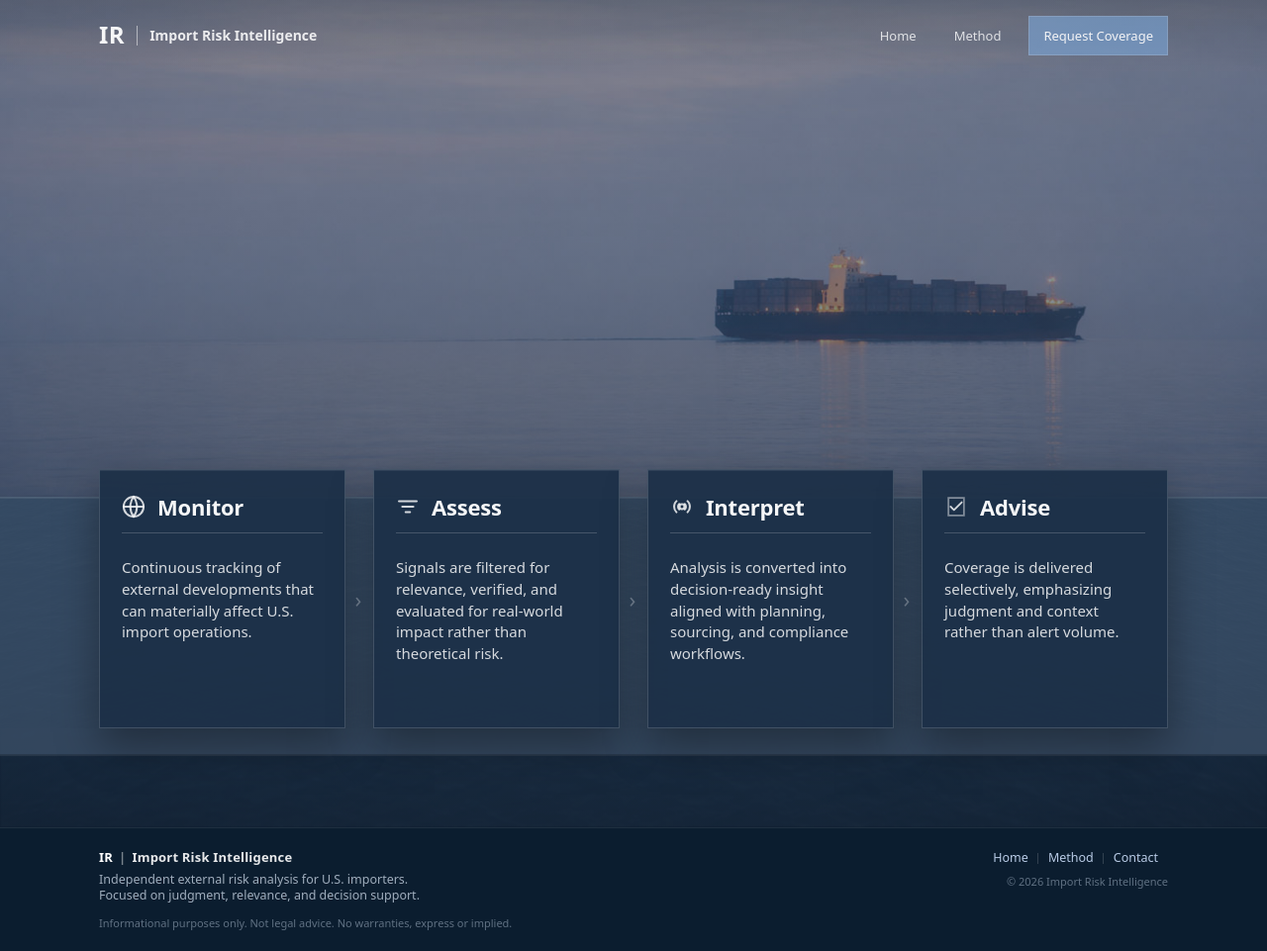
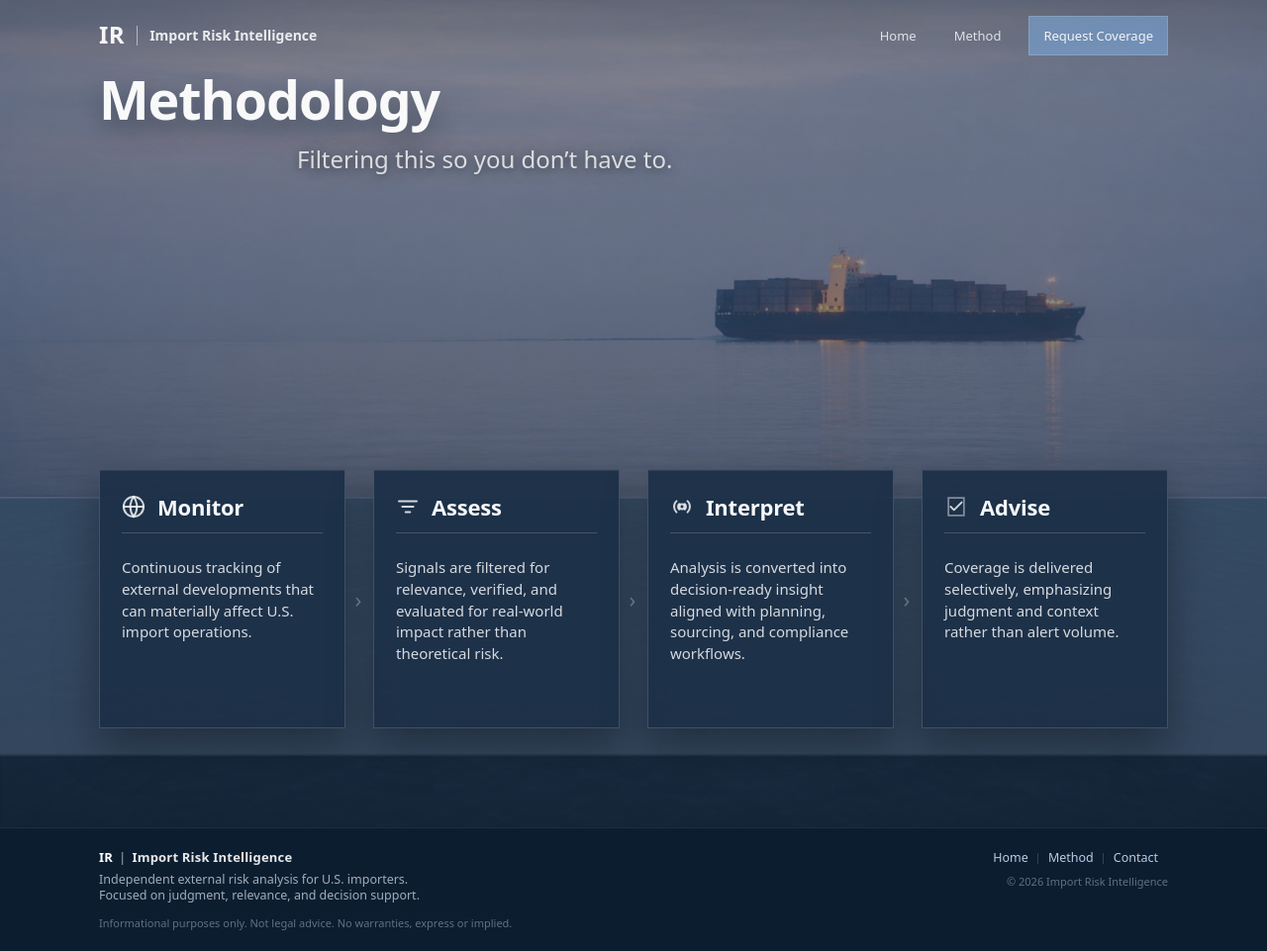
Before and after one commit to importrisk/import-risk-intelligence-site, a Jekyll site: the page built from method.html, in a window 1280 px wide. Shown: the whole page at 99% size. Built offline with Jekyll 4.4.1, drawn with Linux system fonts in a browser that asks for light colours.

Commit message:
Update method.html

```diff
--- a/method.html
+++ b/method.html
@@ -9,14 +9,16 @@ description: How Import Risk Intelligence evaluates and tracks supply-chain risk
   <!-- =========================================================
        METHOD HERO
        ========================================================= -->
-  <section class="method-hero" aria-label="Method hero">
-    <div class="method-hero-bg" aria-hidden="true"></div>
+ <section class="method-hero" aria-label="Method hero">
+  <div class="method-hero-bg" aria-hidden="true"></div>
 
-    <div class="container">
-      <!-- Intentionally empty for now -->
+  <div class="container">
+    <div class="method-hero-inner">
+      <h1 class="hero-title">Methodology</h1>
+      <p class="hero-subtitle">Filtering this so you don’t have to.</p>
     </div>
-  </section>
-
+  </div>
+</section>
 
   <!-- =========================================================
        METHOD FEATURES
```
